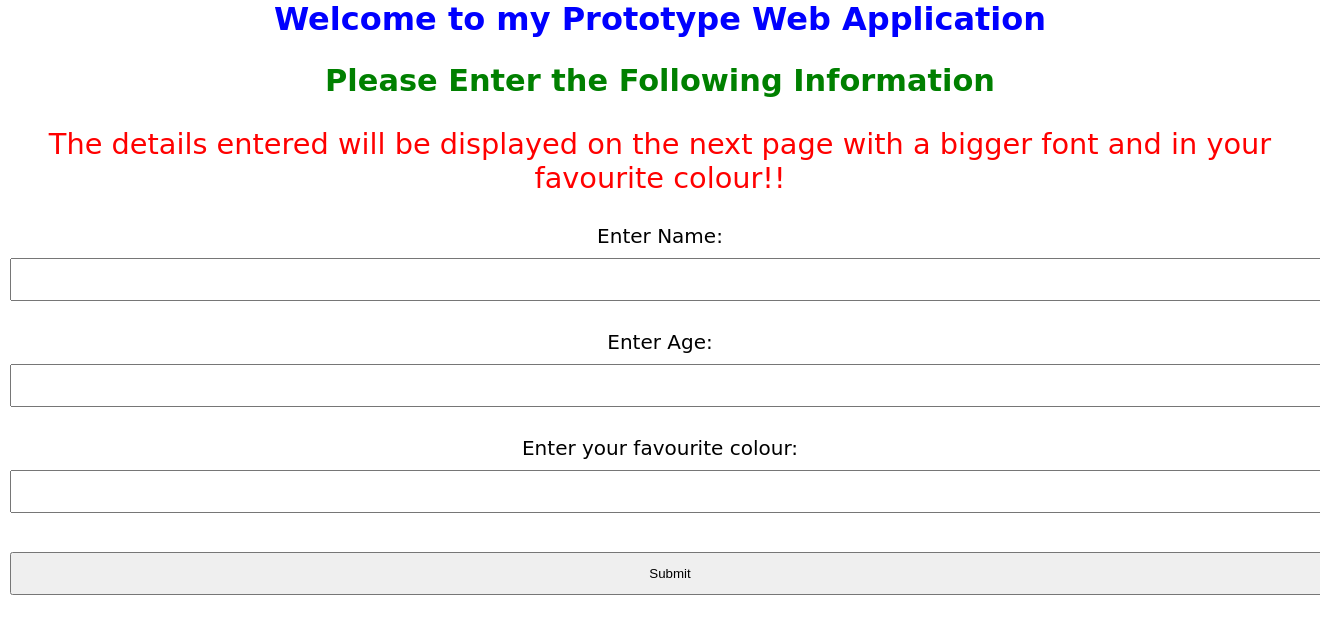
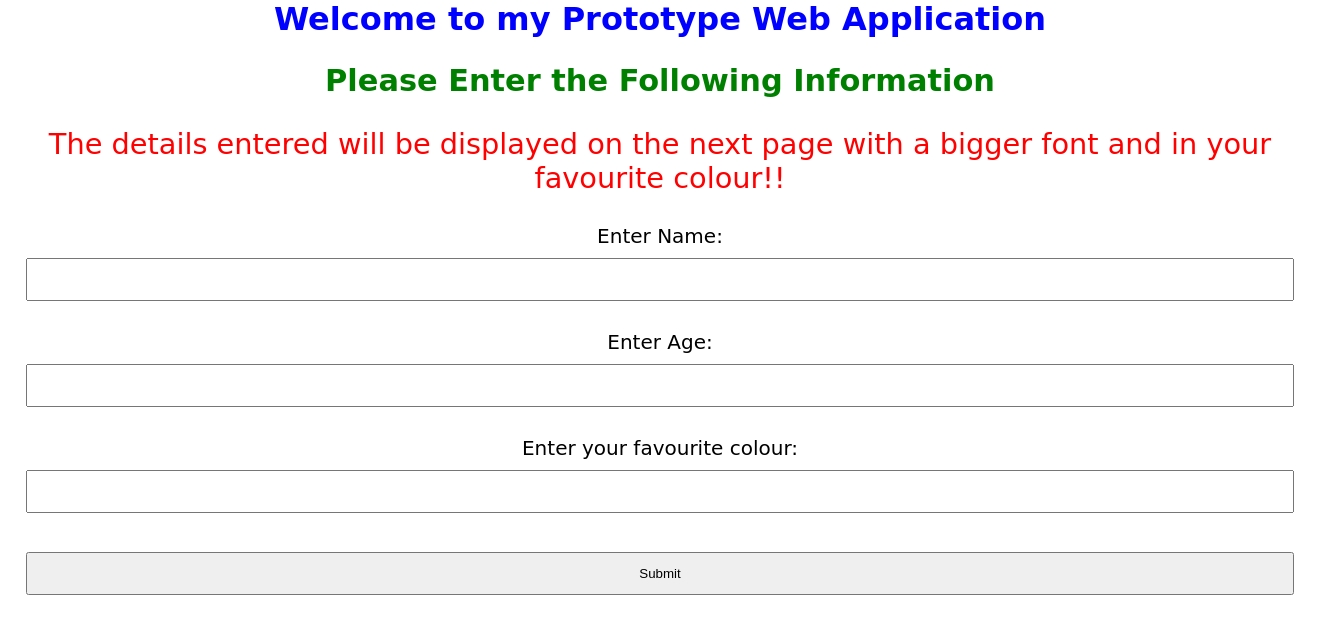
Before and after one commit to KaanImp23/SSE-lab2-kc, a Flask app: page / in a window 1320 px wide; the page is wider, and only the part inside the window is pictured. Shown: the top 634 px of that part. Run offline with Flask 3, Linux system fonts and the light colour scheme.

Commit message:
Added box style

```diff
--- a/api/templates/index.html
+++ b/api/templates/index.html
@@ -27,7 +27,7 @@
 		}
 		input{
 			margin: 10px;
-			width: 100%;
+			width: 96%;
 			padding: 12px;
 			box-sizing: border-box;
 		}
```
